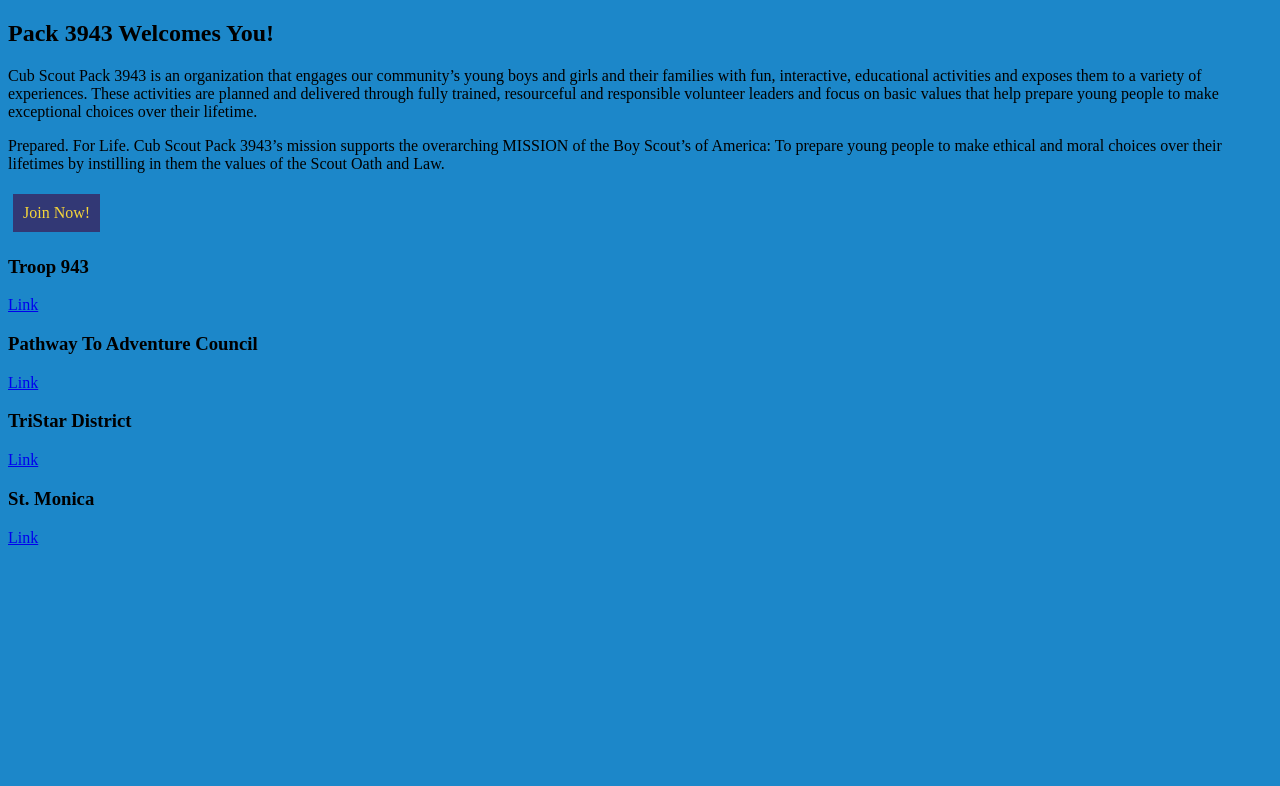
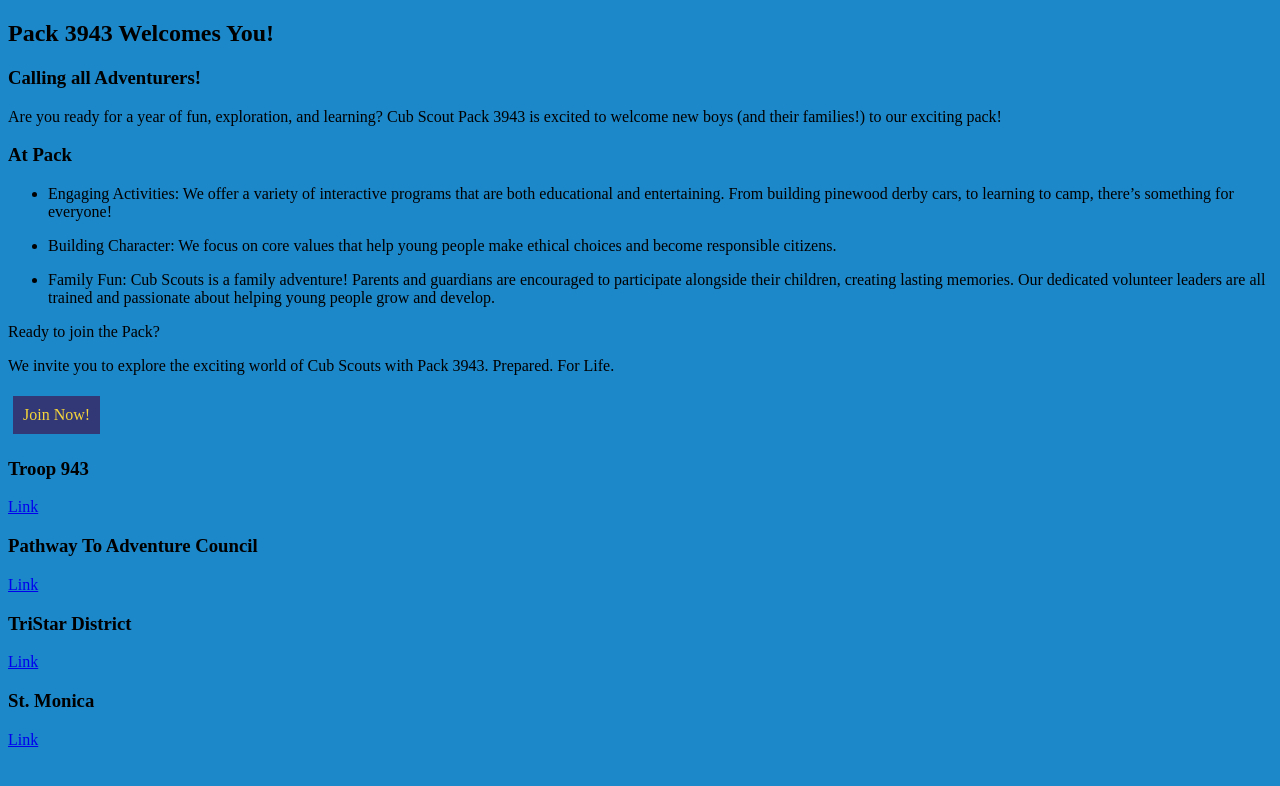
Before and after one commit to pack-3943/pack-3943.github.io, a Jekyll site: the page built from index.markdown, in a window 1280 px wide. Shown: the top 786 px of the page. Built offline with Jekyll 4.4.1, drawn with Linux system fonts in a browser that asks for light colours.

Commit message:
fixing markdown and changing joes front page

```diff
--- a/_layouts/default.html
+++ b/_layouts/default.html
@@ -5,7 +5,8 @@
     <title>{{ page.title }}</title>
   </head>
   <body>
-    <body style="background-color:#1c87c9;"></body>
+    <body style="background-color:#1c87c9;">
+    </body>
     {{ content }}
   </body>
 </html>
--- a/index.markdown
+++ b/index.markdown
@@ -5,10 +5,22 @@ title: Home
 
 ## Pack 3943 Welcomes You!
 
-Cub Scout Pack 3943 is an organization that engages our community’s young boys and girls and their families with fun, interactive, educational activities and exposes them to a variety of experiences. These activities are planned and delivered through fully trained, resourceful and responsible volunteer leaders and focus on basic values that help prepare young people to make exceptional choices over their lifetime.
+### Calling all Adventurers!
 
-Prepared. For Life.
-Cub Scout Pack 3943’s mission supports the overarching MISSION of the Boy Scout’s of America: To prepare young people to make ethical and moral choices over their lifetimes by instilling in them the values of the Scout Oath and Law.
+Are you ready for a year of fun, exploration, and learning? Cub Scout Pack 3943 is excited to welcome new boys (and their families!) to our exciting pack!
+
+### At Pack
+
+* Engaging Activities: We offer a variety of interactive programs that are both educational and entertaining. From building pinewood derby cars, to learning to camp, there's something for everyone!
+
+* Building Character: We focus on core values that help young people make ethical choices and become responsible citizens.
+
+* Family Fun: Cub Scouts is a family adventure! Parents and guardians are encouraged to participate alongside their children, creating lasting memories.
+Our dedicated volunteer leaders are all trained and passionate about helping young people grow and develop.
+
+Ready to join the Pack?
+
+We invite you to explore the exciting world of Cub Scouts with Pack 3943. Prepared. For Life.
 <style>
 .linkbutton {
   display: inline-block;
@@ -18,7 +30,6 @@ Cub Scout Pack 3943’s mission supports the overarching MISSION of the Boy Scou
 }
 </style>
 <a class="linkbutton" href="https://my.scouting.org/online-registration/3a5b47f3-0868-4146-914f-f8d36bc34fb9/applicant-type" target="_blank" rel="noopener noreferrer">Join Now!</a>
-
 
 ### Troop 943
 [Link](http://www.bsatroop943.net/)
```
Also changed, not shown: Requirements_Wolf.md (+0 -2 lines), _Adventures/Team_Tiger.md (+1 -1 lines), 1 other file.
